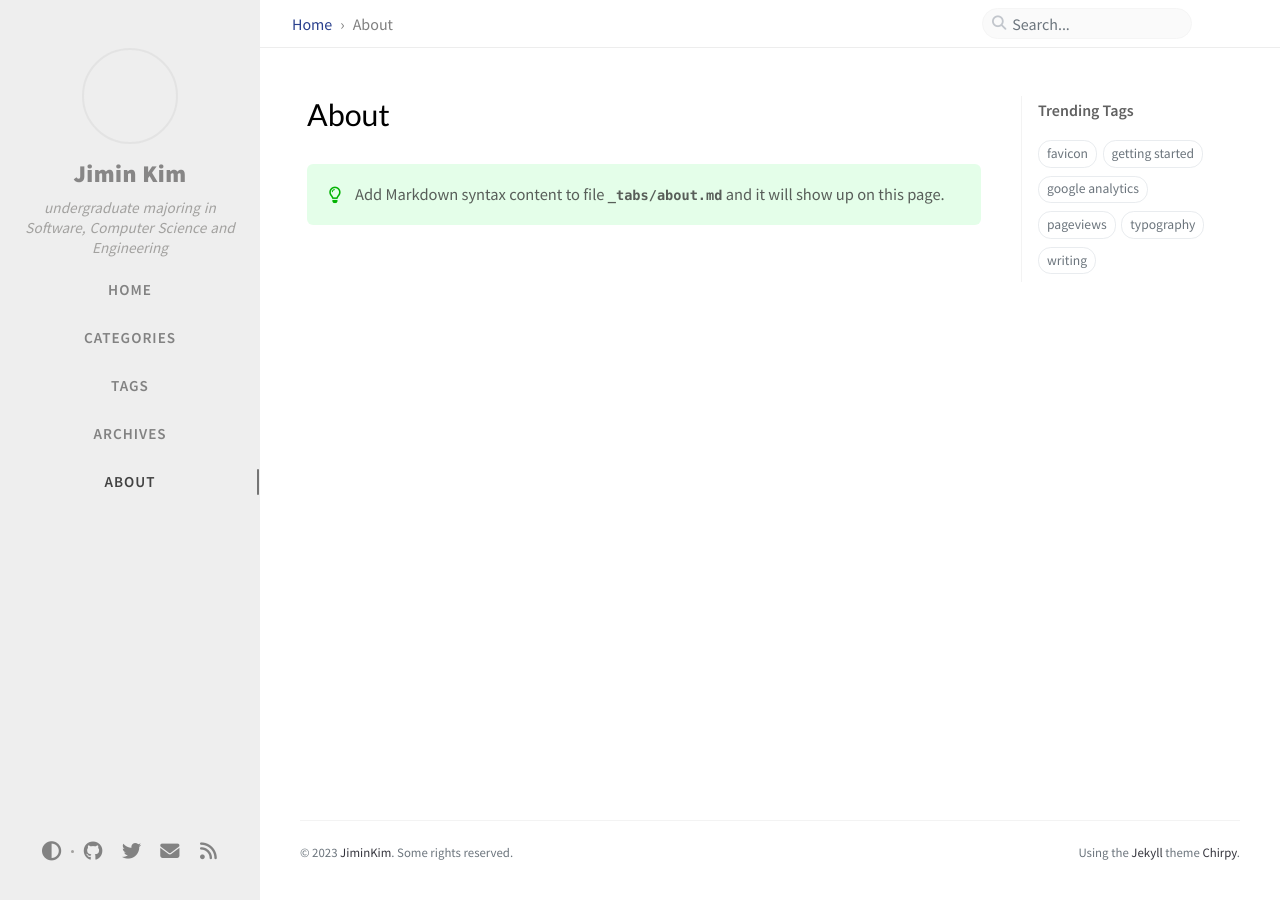
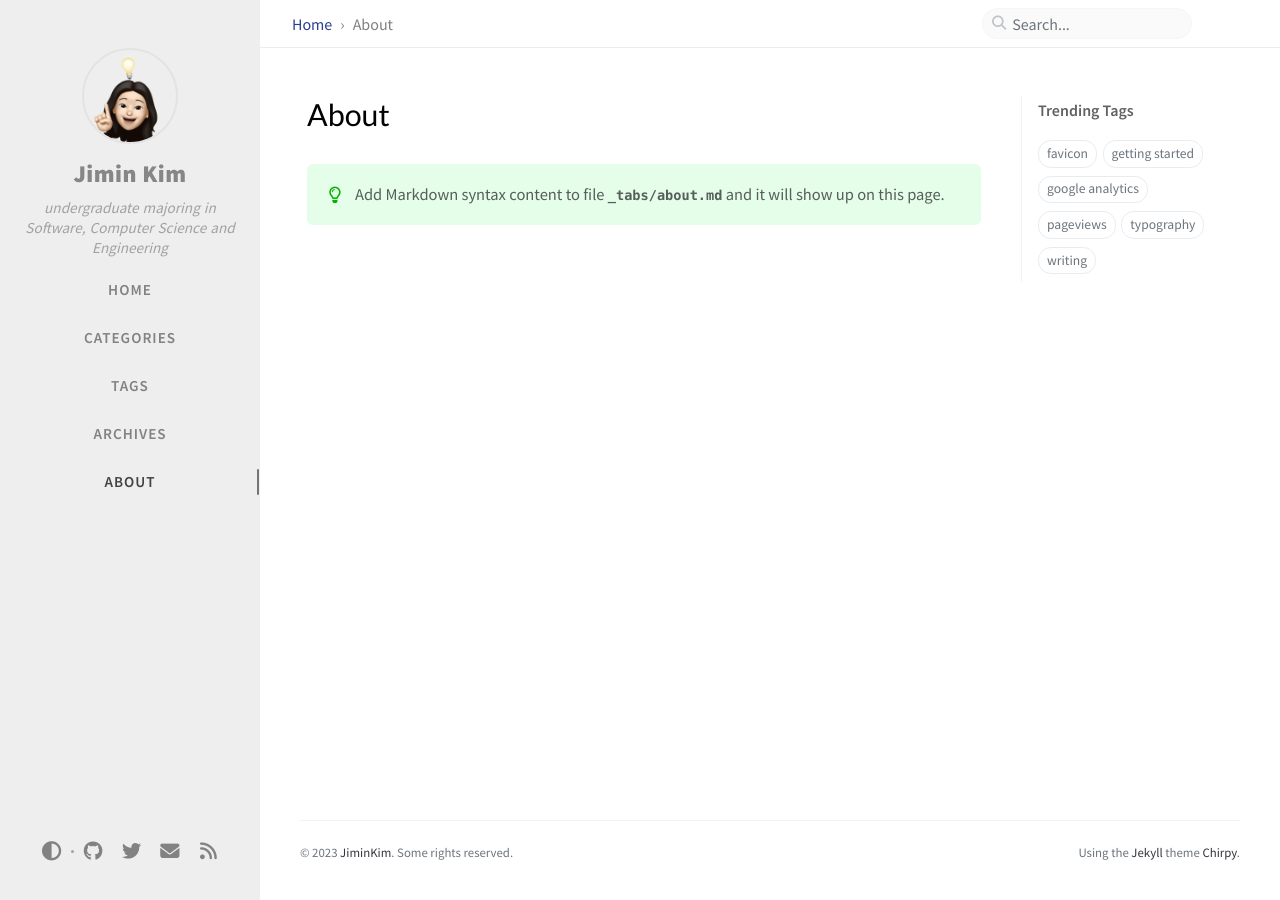
Before and after one commit to jimin-kiim/jimin-kiim.github.io, a Jekyll site: the page built from _tabs/about.md, in a window 1280 px wide. Built offline with Jekyll 4.4.1, drawn with Linux system fonts in a browser that asks for light colours; comment, search, counter and statistics services are not loaded.

Commit message:
Fix: profile image url path

```diff
--- a/_config.yml
+++ b/_config.yml
@@ -79,10 +79,10 @@ theme_mode:   # [light|dark]
 # will be added to all image (site avatar & posts' images) paths starting with '/'
 #
 # e.g. 'https://cdn.com'
-img_cdn: './assets/img'
+img_cdn: 'https://chirpy-img.netlify.app'
 
 # the avatar on sidebar, support local or CORS resources
-avatar: '/memoji_light_bulb.png'
+avatar: './assets/img/memoji_light_bulb.png'
 
 # boolean type, the global switch for ToC in posts.
 toc: true
--- a/_includes/sidebar.html
+++ b/_includes/sidebar.html
@@ -10,8 +10,6 @@
           {% capture avatar_url %}
             {% if site.avatar contains '://' %}
               {{ site.avatar }}
-            {% elsif site.img_cdn != empty and site.img_cdn %}
-              {{ site.avatar | prepend: site.img_cdn }}
             {% else %}
               {{ site.avatar | relative_url }}
             {% endif %}
```
